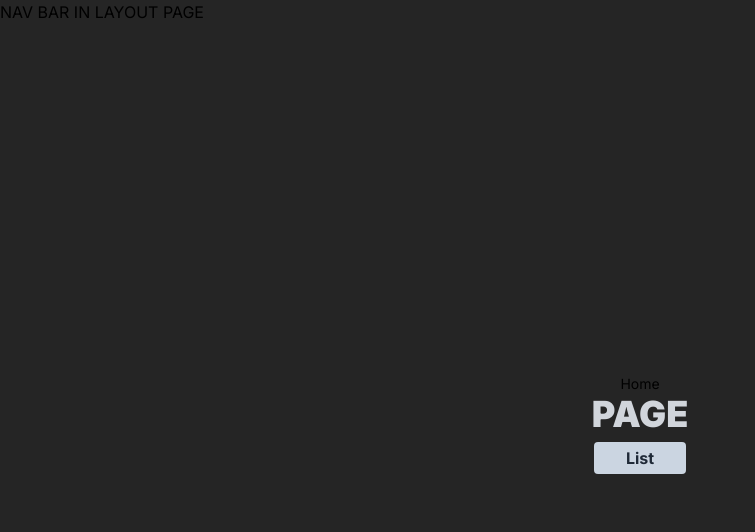
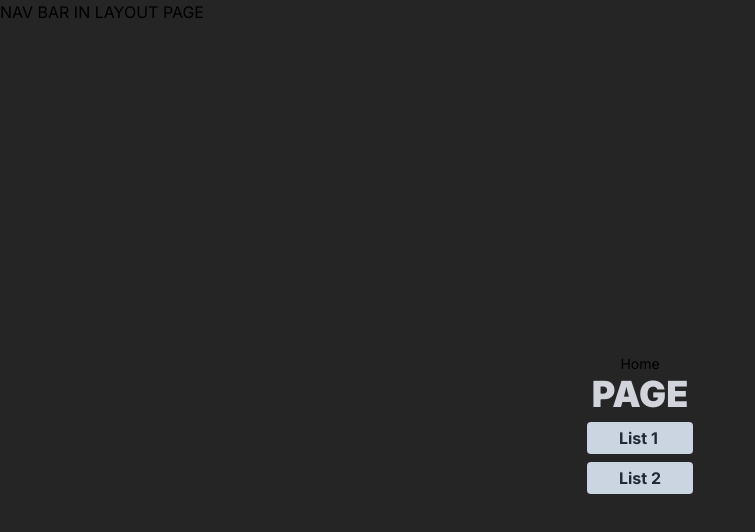
Before and after one commit to zsphinxyz/next01, a Next.js app: page / in a window 1280 px wide. Shown: the top 532 px of the page, without its empty margins (0-755 px from the left). Built offline with nearby package versions, Linux system fonts and the light colour scheme.

Commit message:
add number colum

```diff
--- a/app/page.tsx
+++ b/app/page.tsx
@@ -6,7 +6,8 @@ export default function Home() {
      <p className='text-sm'>Home</p>
     <span className="text-4xl font-black text-gray-300">PAGE</span>
     <div className="flex flex-col">
-      <Link href="/list" className ="px-8 py-1 bg-slate-300 text-gray-800 font-bold hover:bg-slate-200 rounded mt-2 transition">List</Link>
+      <Link href="/list" className ="px-8 py-1 bg-slate-300 text-gray-800 font-bold hover:bg-slate-200 rounded mt-2 transition">List 1</Link>
+      <Link href="/att" className ="px-8 py-1 bg-slate-300 text-gray-800 font-bold hover:bg-slate-200 rounded mt-2 transition">List 2</Link>
     </div>
     </main>
   )
--- a/pages/att/index.tsx
+++ b/pages/att/index.tsx
@@ -7,6 +7,8 @@ import { useEffect, useState } from 'react';
 export default function Att() {
 	const [year, setYear] = useState('nursery');
 	const [room, setRoom] = useState<number[]>([]);
+	let c = 0;
+
 	useEffect(()=>{
    yearData.map(i => (
 		i.year == year && setRoom(i.room)
@@ -35,11 +37,12 @@ export default function Att() {
 		}
 	  </select>
 
-
+		<br />
 		{
 			room.map(i => (
 			<>
-				<input type='checkbox' /> {i}
+				<input type='checkbox' /> Room: {i}
+
 			</>
 			))
 		}
@@ -52,24 +55,43 @@ export default function Att() {
 		<thead>
 		 <tr>
 			<th>ID</th>
+			<th>No</th>
 			<th>Name</th>
 		</tr>
 		</thead>
 
 		<tbody>
 
+
 		 {
- 			data.filter(j => (j.year.toString() == year)).map((i) => (
+ 			data.filter(j => (j.year.toString() == year)).map((i) => {
+			c++;
+			return(
 		<tr key={i.id}>
 			<td className="border">
 				{i.id}
 			</td>
+				<td className='border'>{c}</td>
 				<td className='border'>
 				 {i.name}
 				</td>
 		</tr>
-			))
+			)})
+
+
 		 }
+
+
+
+
+
+
+
+
+
+
+
+
 
 		</tbody>
 		</table>
```
